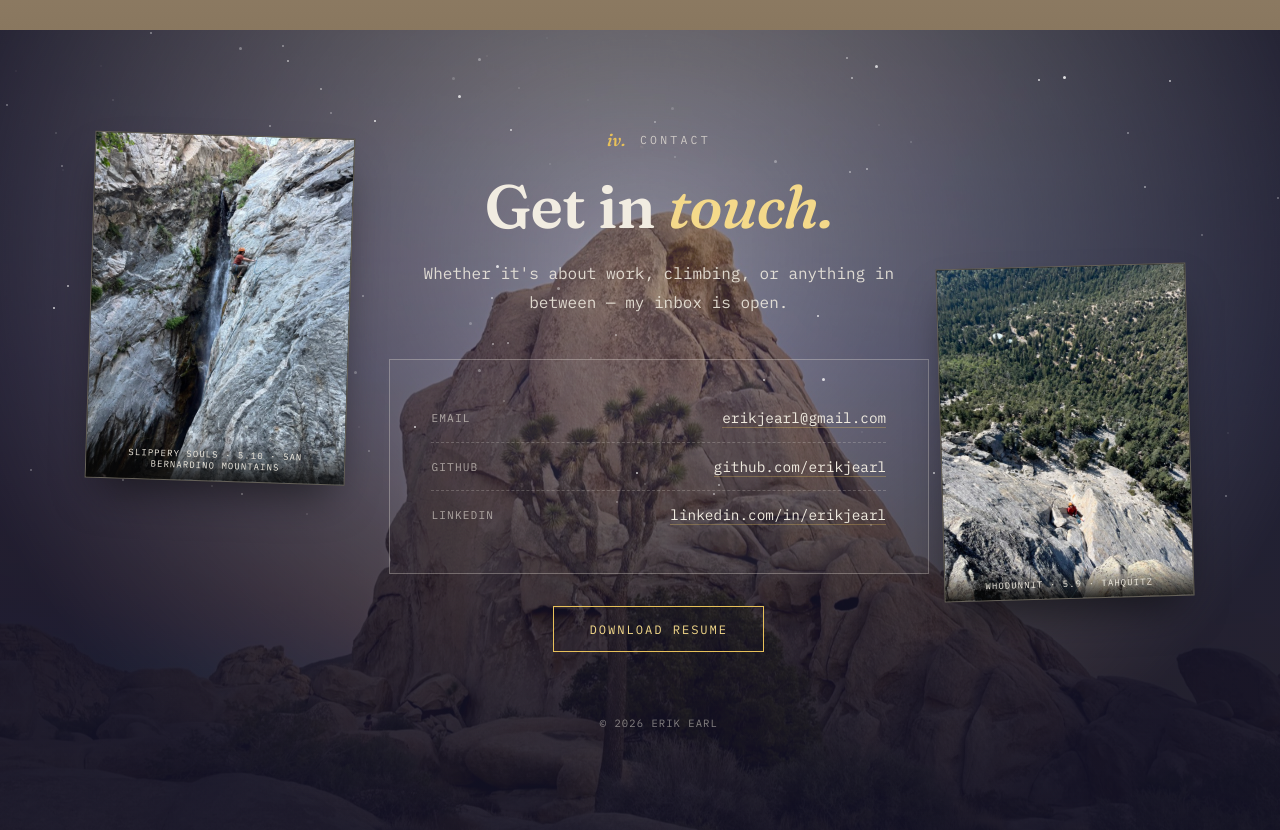
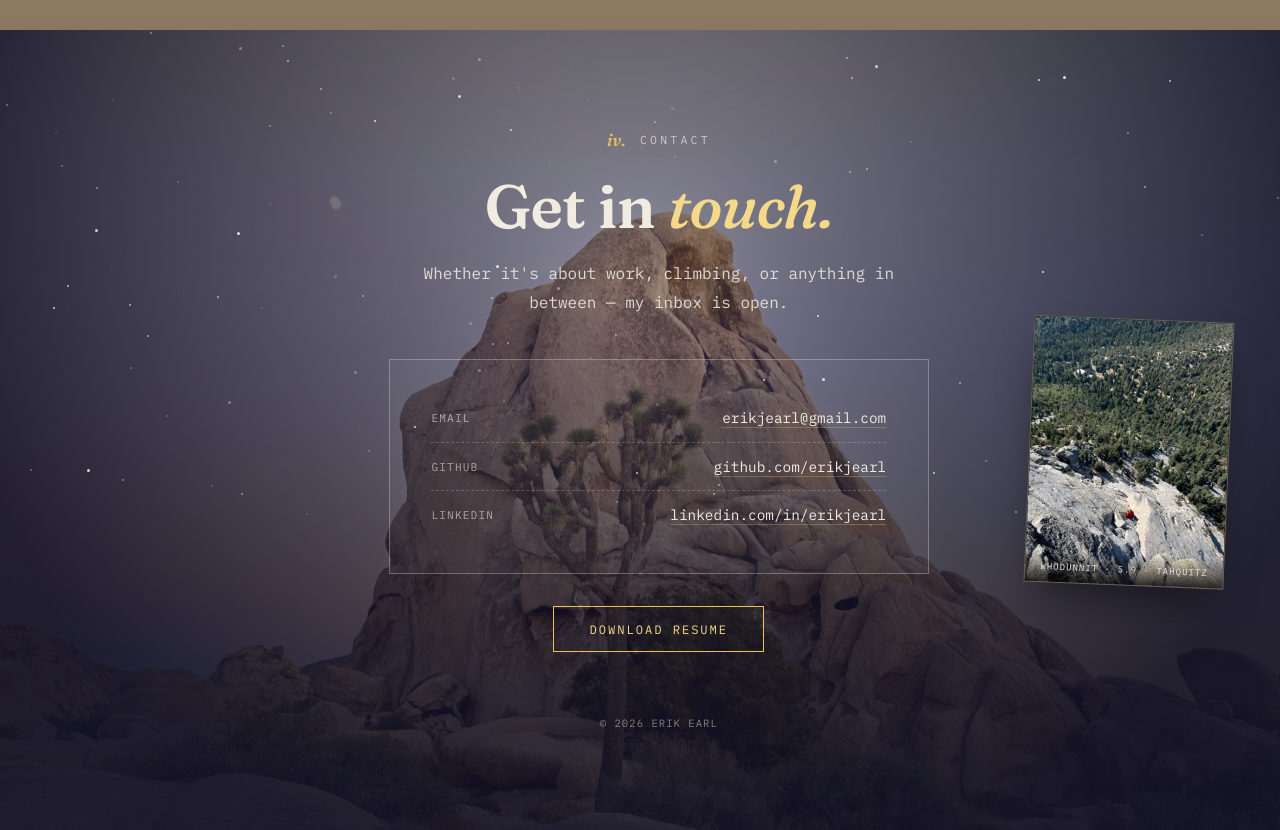
Before and after one commit to erikjearl/erikjearl.com, a React (Vite) app: page / in a window 1280 px wide. Shown: the part 3800-4630 px from the top of the page. Built offline with nearby package versions, Linux system fonts and the light colour scheme.

Commit message:
design: contact prints as overlapping pile bottom-right; single print below 1560px

```diff
--- a/src/content/prints.ts
+++ b/src/content/prints.ts
@@ -5,9 +5,11 @@ export interface Print {
   pos: CSSProperties; tilt: string; speed: number; ar: string; width?: string;
 }
 
+// The two prints overlap into a single "pile" anchored bottom-right;
+// DOM order controls stacking (second print sits on top).
 export const contactPrints: Print[] = [
-  { src: '/assets/slippery-souls.jpg', alt: 'Climbing Slippery Souls beside a waterfall, San Bernardino Mountains', caption: 'Slippery Souls · 5.10 · San Bernardino Mountains', pos: { left: '7vw', bottom: '11rem' }, tilt: '1.8deg', speed: -0.045, ar: '3/4', width: '260px' },
-  { src: '/assets/whodunnit.jpg', alt: 'Looking down the slab on Whodunnit, Tahquitz', caption: 'Whodunnit · 5.9 · Tahquitz', pos: { right: '7vw', bottom: '6rem' }, tilt: '-1.6deg', speed: -0.035, ar: '3/4', width: '250px' },
+  { src: '/assets/slippery-souls.jpg', alt: 'Climbing Slippery Souls beside a waterfall, San Bernardino Mountains', caption: 'Slippery Souls · 5.10 · San Bernardino Mountains', pos: { right: '15vw', bottom: '11rem' }, tilt: '-3.2deg', speed: -0.03, ar: '3/4', width: '210px' },
+  { src: '/assets/whodunnit.jpg', alt: 'Looking down the slab on Whodunnit, Tahquitz', caption: 'Whodunnit · 5.9 · Tahquitz', pos: { right: '4vw', bottom: '4.5rem', zIndex: 4 }, tilt: '2.4deg', speed: -0.045, ar: '3/4', width: '250px' },
 ];
 
 export const aboutPrint: Print = {
--- a/src/styles/contact.css
+++ b/src/styles/contact.css
@@ -100,3 +100,10 @@ footer{
   #contact h2 { font-size: 2.4rem; }
   .contact-card { padding: 1.6rem 1.4rem; }
 }
+
+/* The two prints only fit side-by-side on wide screens; below 1560px the
+   back print steps out and the front print slims down to clear the card. */
+@media (max-width: 1560px) {
+  #contact .float-photo:nth-last-of-type(2) { display: none; }
+  #contact .float-photo { width: 200px !important; }
+}
```
